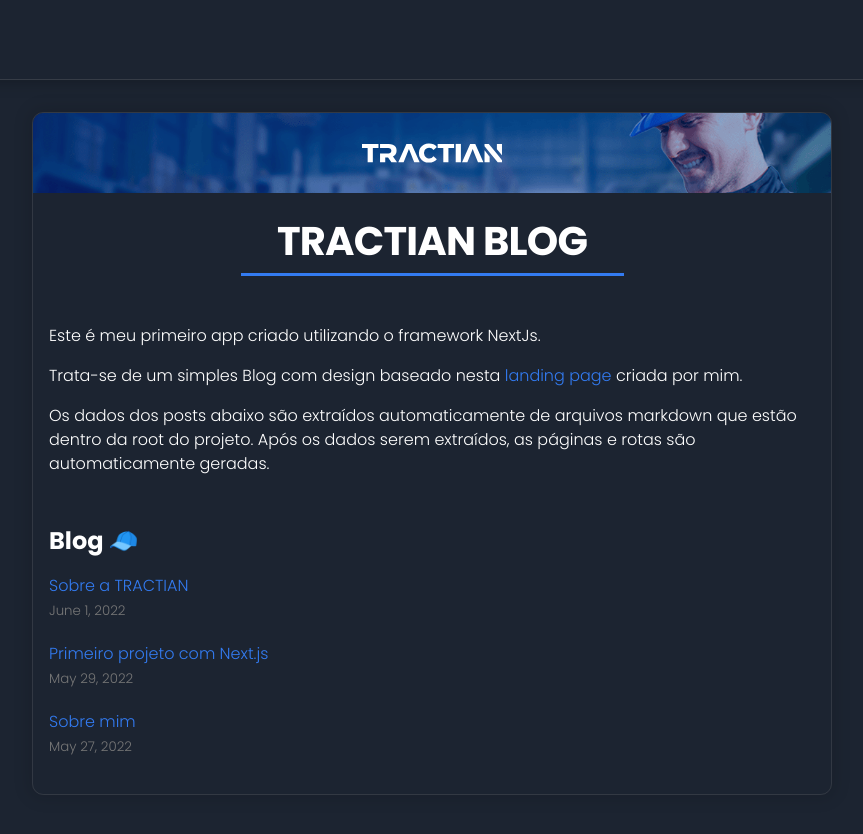
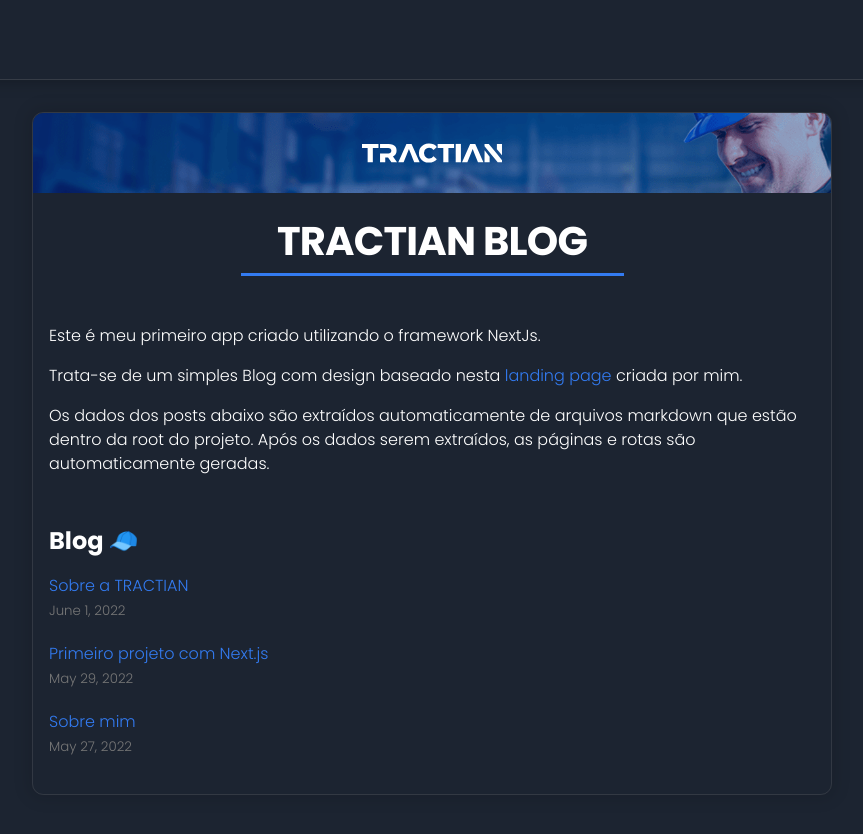
Before and after one commit to r-mayer/first-nextjs-app, a Next.js app: page / in a window 1280 px wide. Shown: the top 834 px of the page, without its empty margins (208-1071 px from the left). Built offline with nearby package versions, Linux system fonts and the light colour scheme; some icons are missing.

Commit message:
adjust heading container width

```diff
--- a/components/layout.module.css
+++ b/components/layout.module.css
@@ -26,7 +26,7 @@
 }
 
 .headingContainer {
-    width: 110%;
+    width: 130%;
     display: flex;
     justify-content: center;
     height: 80px;
```
